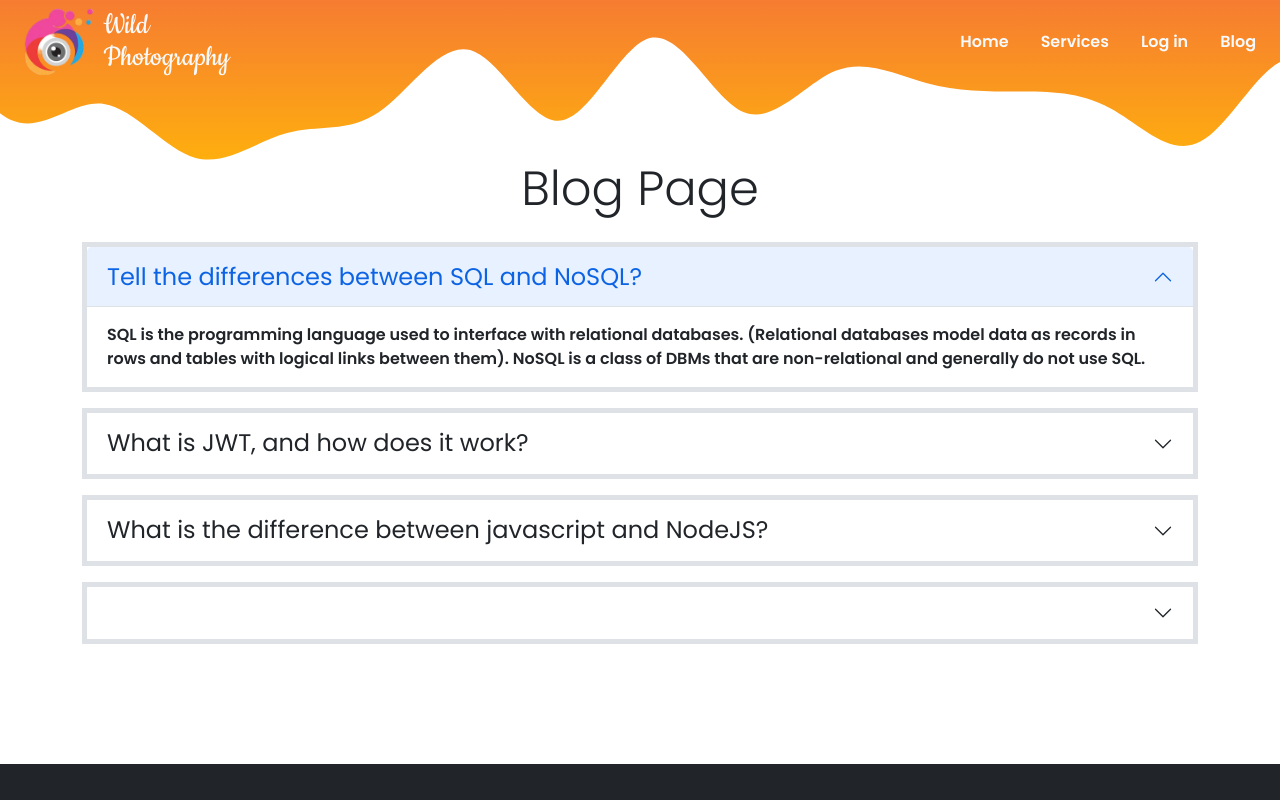
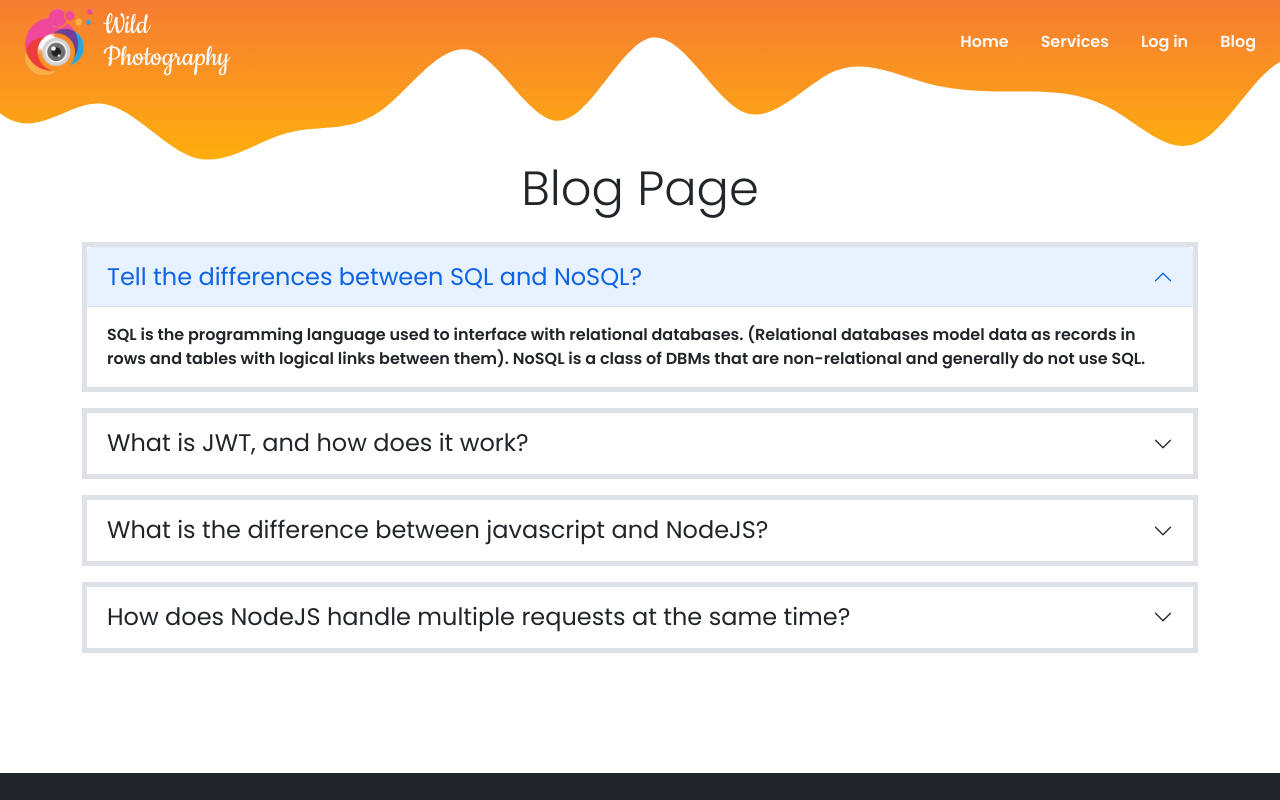
Before and after one commit to aminuls/service-review-client, a React (Create React App) app: page /blog in a window 1280 px wide. Shown: the top 800 px of the page. Built offline with nearby package versions, Linux system fonts and the light colour scheme; no server answers.

Commit message:
question added

```diff
--- a/src/pages/Blog.js
+++ b/src/pages/Blog.js
@@ -51,10 +51,12 @@ const Blog = () => {
                </div>
                <div className="accordion-item border border-5 rounded-0">
                   <h2 className="accordion-header" id="headingThree">
-                     <button className="accordion-button collapsed fs-4" type="button" data-bs-toggle="collapse" data-bs-target="#collapseFour" aria-expanded="false" aria-controls="collapseFour"></button>
+                     <button className="accordion-button collapsed fs-4" type="button" data-bs-toggle="collapse" data-bs-target="#collapseFour" aria-expanded="false" aria-controls="collapseFour">
+                        How does NodeJS handle multiple requests at the same time?
+                     </button>
                   </h2>
                   <div id="collapseFour" className="accordion-collapse collapse" aria-labelledby="headingThree" data-bs-parent="#accordionExample">
-                     <div className="accordion-body fw-semibold"></div>
+                     <div className="accordion-body fw-semibold">{/*  */}</div>
                   </div>
                </div>
             </div>
```
